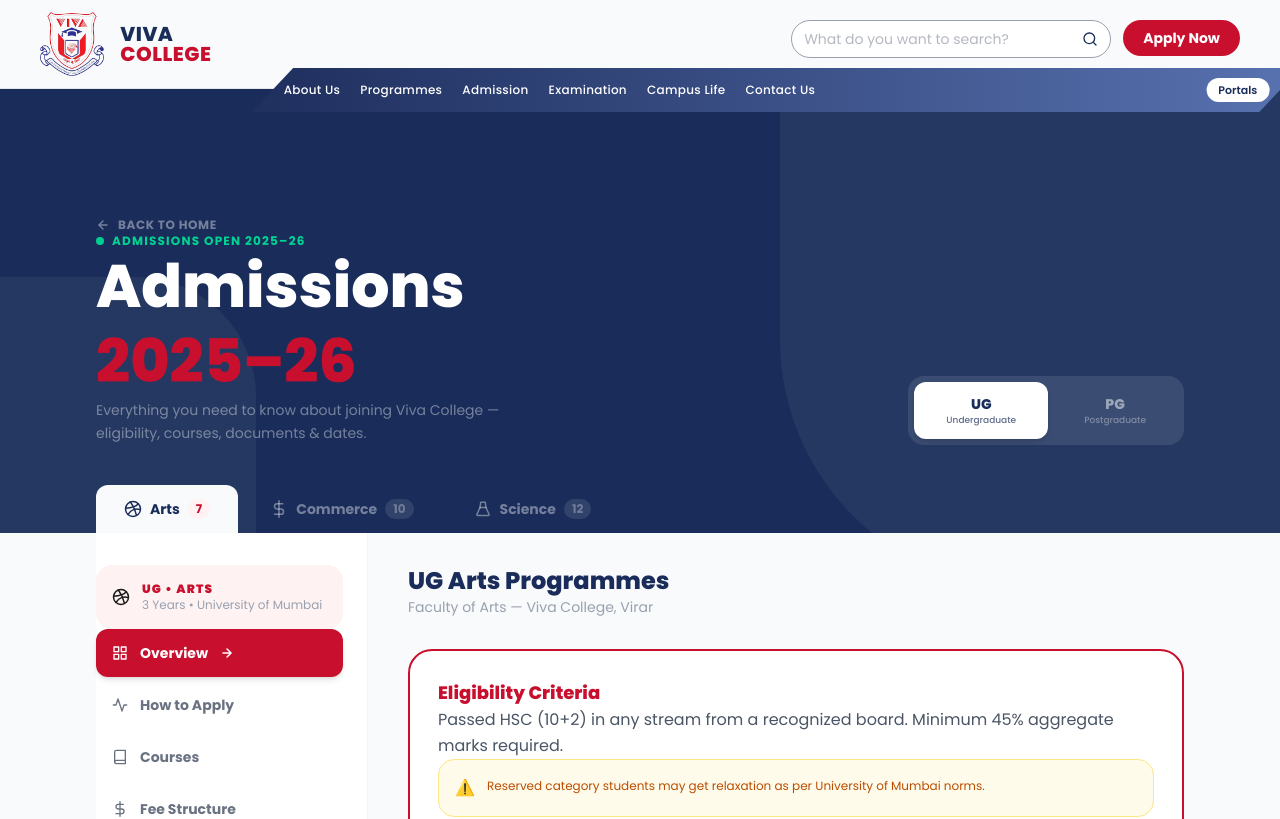
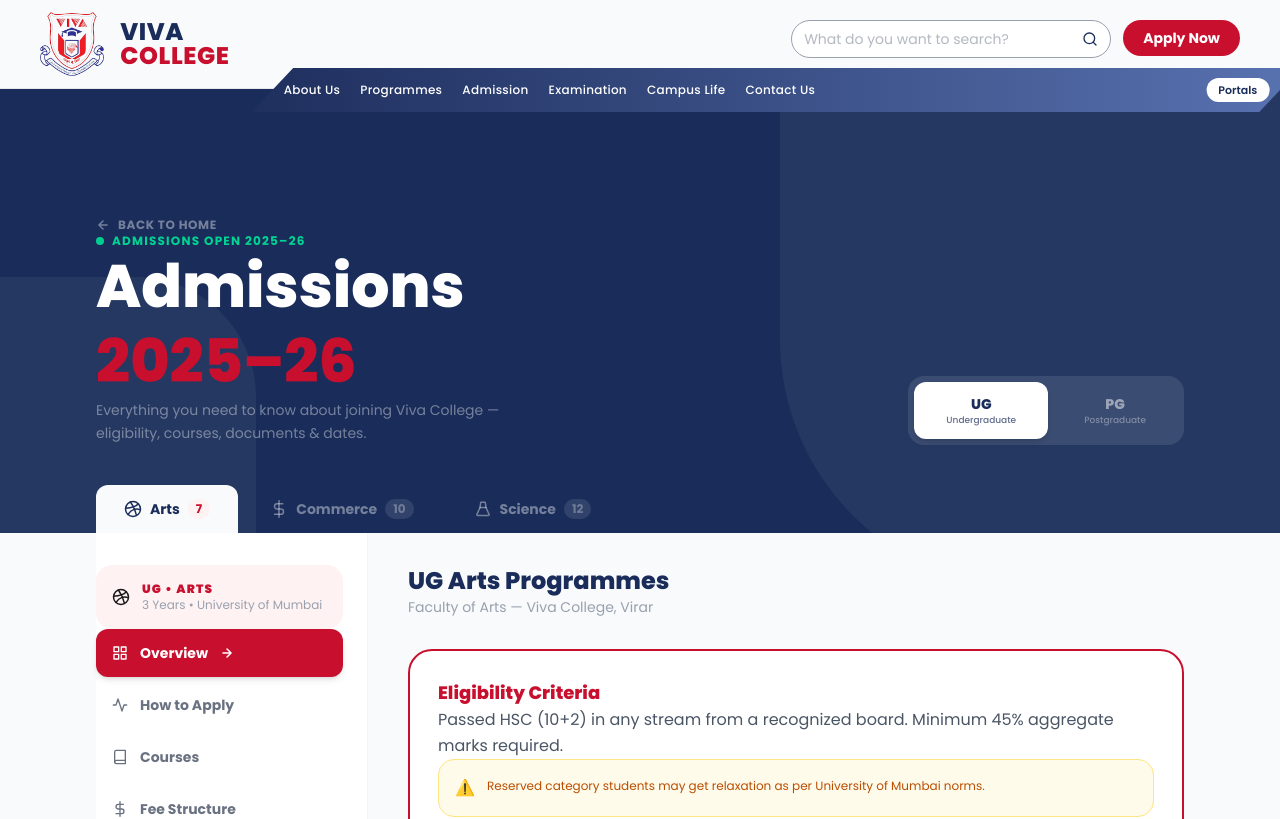
Before and after one commit to SakshiJ004/recreate_design_hackathon, a React (Vite) app: page /admissions in a window 1280 px wide. Shown: the top 819 px of the page. Built offline with nearby package versions, Linux system fonts and the light colour scheme.

Commit message:
change media query in navbar

```diff
--- a/src/components/layouts/Header.jsx
+++ b/src/components/layouts/Header.jsx
@@ -425,7 +425,7 @@ const Header = () => {
                                 className="w-auto object-contain h-9 md:h-11 lg:h-14 xl:h-16 2xl:h-20"
                             />
                         </a>
-                        <div className="leading-none tracking-wide font-extrabold text-xs md:text-md lg:text-lg xl:text-xl 2xl:text-2xl">
+                        <div className="leading-none tracking-wide font-extrabold text-xs md:text-md lg:text-xl xl:text-2xl 2xl:text-3xl">
                             <span className="block text-[var(--viva-navy)]">VIVA</span>
                             <span className="block text-[var(--viva-red)]">COLLEGE</span>
                         </div>
--- a/src/components/layouts/Navbar.jsx
+++ b/src/components/layouts/Navbar.jsx
@@ -67,13 +67,13 @@ const Navbar = ({ visible = true }) => {
     text-white shadow-lg nav-diagonal
     flex items-center justify-between
     px-8 py-2.5
-    2xl:px-16 2xl:py-4
+    2xl:px-16 2xl:py-2
 ">
                 <ul className="
     flex items-center font-medium tracking-wide
     cursor-pointer whitespace-nowrap
     gap-5 text-[12px]
-    2xl:gap-12 2xl:text-base
+    2xl:gap-10 2xl:text-[14px]
 ">
                     {NAV_LINKS.map((link, i) => (
                         <li key={i} className="whitespace-nowrap">
```
